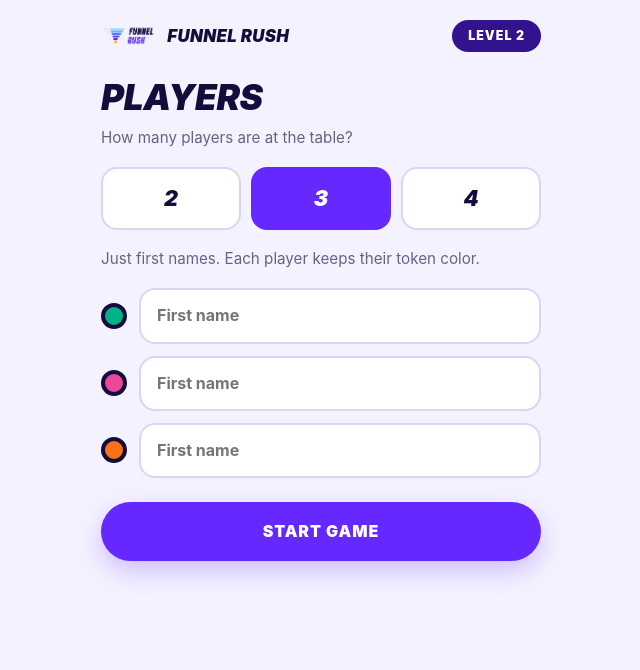
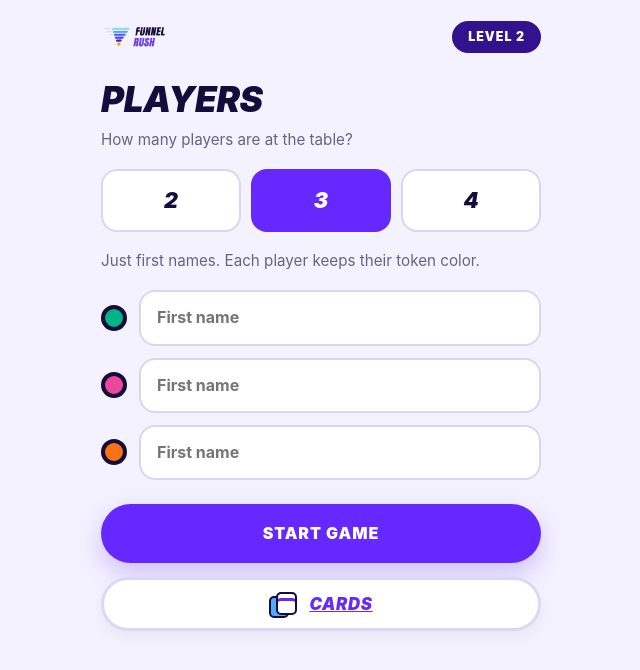
Before and after one commit to Mehdi123-hub/funnel-rush-v3, a plain HTML site: page index.html in a window 1280 px wide. Both pictures are taken after a click on the button "NEW GAME". Shown: the whole page, without its empty margins (319-959 px from the left). Drawn offline with Linux system fonts and the light colour scheme.

Commit message:
modif logo + ajout bouton cards

```diff
--- a/css/style.css
+++ b/css/style.css
@@ -68,30 +68,25 @@ button {
 
 /* Top navigation / status bar */
 .top-bar {
-  display: flex; /* Place brand and level badge side by side */
+  display: flex; /* Place logo and level badge side by side */
   align-items: center; /* Vertically center items */
   justify-content: space-between; /* Push items to opposite edges */
-  gap: 12px; /* Minimum spacing between brand and badge */
+  gap: 12px; /* Minimum spacing between logo and badge */
   margin-bottom: 20px; /* Space below top bar */
 }
 
-/* Compact brand mark inside inner screens */
-.brand-mini {
-  display: inline-flex; /* Align logo image and brand text */
-  align-items: center; /* Vertically center icon and text */
-  gap: 8px; /* Gap between logo and label */
-  font-weight: 900; /* Extra bold brand weight */
-  font-style: italic; /* Dynamic italic styling matching logo */
-  letter-spacing: 0.02em; /* Slight letter spacing */
-  font-size: 1.05rem; /* Compact header font size */
-  color: var(--ink); /* Dark ink text */
+/* Compact brand logo inside inner headers without duplicate text */
+.brand-logo-only {
+  display: inline-flex; /* Keep logo aligned cleanly on the left */
+  align-items: center; /* Vertically center logo image */
+  line-height: 1; /* Avoid extra line-height spacing */
 }
 
-/* Logo image size inside compact header */
-.brand-mini img {
-  height: 28px; /* Fixed compact height */
-  width: auto; /* Preserve natural aspect ratio */
-  display: block; /* Avoid inline baseline gap */
+/* Logo image size inside inner headers */
+.brand-logo-only img {
+  height: 34px; /* Crisp header logo height */
+  width: auto; /* Keep natural aspect ratio */
+  display: block; /* Prevent inline baseline gap */
 }
 
 /* Level pill badge in the header */
@@ -338,23 +333,71 @@ h1, h2, h3, p {
   box-shadow: none; /* Flat outline style */
 }
 
-/* Secondary link-like button to open the Card Guide */
-.guide-link-btn {
-  width: 100%; /* Full width */
-  margin-top: 10px; /* Gap below primary CTA */
-  padding: 13px 18px; /* Comfortable tap height */
-  border-radius: var(--radius-pill); /* Pill shape */
-  background: var(--surface); /* White background */
-  border: 2px solid var(--line); /* Subtle border */
-  color: var(--primary); /* Purple text */
-  font-size: 0.88rem; /* Slightly smaller than main CTA */
-  font-weight: 800; /* Bold label */
-  letter-spacing: 0.04em; /* Subtle tracking */
-  text-transform: uppercase; /* Uppercase text */
-  display: inline-flex; /* Align text and arrow */
-  align-items: center; /* Vertically center */
-  justify-content: center; /* Horizontally center */
-  gap: 8px; /* Space before arrow */
+/* Pill button matching bouton cards.png (double card icon + purple CARDS label) */
+.cards-pill-btn {
+  width: 100%; /* Full width inside mobile container */
+  margin-top: 14px; /* Space below preceding block or CTA */
+  padding: 12px 20px; /* Pill height matching visual mockup */
+  border-radius: var(--radius-pill); /* Full capsule border radius */
+  background: var(--surface); /* Crisp white interior fill */
+  border: 3px solid #dcd6f7; /* Soft lavender pill border */
+  color: var(--primary); /* Electric purple label color */
+  font-size: 1.05rem; /* Bold pill label size */
+  font-weight: 900; /* Heavy display weight */
+  font-style: italic; /* Dynamic italic styling */
+  letter-spacing: 0.04em; /* Slight letter spacing */
+  text-transform: uppercase; /* Force uppercase CARDS */
+  display: inline-flex; /* Align icon and label horizontally */
+  align-items: center; /* Vertically center icon and text */
+  justify-content: center; /* Center content inside pill */
+  gap: 12px; /* Space between card stack icon and CARDS text */
+  box-shadow: 0 6px 16px rgba(20, 13, 59, 0.05); /* Subtle elevation */
+  transition: transform 0.14s ease, border-color 0.14s ease; /* Smooth feedback */
+}
+
+/* Hover feedback on CARDS pill button */
+.cards-pill-btn:hover {
+  border-color: var(--primary); /* Highlight border in purple on hover */
+}
+
+/* Active press feedback on CARDS pill button */
+.cards-pill-btn:active {
+  transform: scale(0.985); /* Subtle press shrink */
+}
+
+/* Double overlapping cards icon inside CARDS pill button */
+.cards-icon {
+  position: relative; /* Anchor overlapping back and front cards */
+  width: 28px; /* Icon bounding width */
+  height: 24px; /* Icon bounding height */
+  flex-shrink: 0; /* Prevent icon distortion */
+}
+
+/* Back blue card of the overlapping pair */
+.cards-icon::before {
+  content: ""; /* Required for pseudo-element */
+  position: absolute; /* Position slightly left and down */
+  left: 0; /* Left offset */
+  top: 4px; /* Top offset */
+  width: 16px; /* Card width */
+  height: 18px; /* Card height */
+  border-radius: 5px; /* Rounded card corners */
+  background: #55a8ff; /* Sky/royal blue card fill */
+  border: 2.5px solid var(--ink); /* Dark ink outline */
+}
+
+/* Front white card of the overlapping pair */
+.cards-icon::after {
+  content: ""; /* Required for pseudo-element */
+  position: absolute; /* Position overlapping to the right and top */
+  right: 0; /* Right offset */
+  top: 0; /* Top offset */
+  width: 17px; /* Card width */
+  height: 19px; /* Card height */
+  border-radius: 5px; /* Rounded card corners */
+  background: #ffffff; /* White card face */
+  border: 2.5px solid var(--ink); /* Dark ink outline */
+  box-shadow: inset 0 5px 0 -1px #ffffff, inset 0 8px 0 -1px var(--primary); /* Small purple bar inside front card */
 }
 
 /* Subtle helper caption below actions */
@@ -992,7 +1035,7 @@ h1, h2, h3, p {
   gap: 10px; /* Gap between card list rows */
 }
 
-/* Clickable card row in the Card Guide list (mockup 10_Guide_liste.png) */
+/* Clickable card row in the Card Guide list */
 .card-row-btn {
   position: relative; /* Positioning context for left colored bar */
   width: 100%; /* Full width */
@@ -1020,7 +1063,7 @@ h1, h2, h3, p {
   background: var(--row-floor-color, var(--primary)); /* Stage color passed via inline CSS var */
 }
 
-/* Hover / active feedback on guide list row */
+/* Hover feedback on guide list row */
 .card-row-btn:hover {
   border-color: var(--primary); /* Purple border on hover */
 }
@@ -1092,7 +1135,7 @@ h1, h2, h3, p {
   padding: 4px 0; /* Touch area */
 }
 
-/* Detail card container (mockup 11_Guide_carte.png) */
+/* Detail card container */
 .detail-card {
   position: relative; /* Positioning context for top colored strip */
   background: var(--surface); /* White card */
@@ -1193,6 +1236,6 @@ h1, h2, h3, p {
 /* Example text inside detail card */
 .detail-example {
   font-size: 0.92rem; /* Slightly softer size */
-  color: var(--muted); /* Muted text matching mockup */
+  color: var(--muted); /* Muted text */
   margin: 0; /* Clean margin */
 }
--- a/index.html
+++ b/index.html
@@ -22,8 +22,8 @@
     <!-- 1. HOME SCREEN -->
     <section id="screen-home" class="home-screen">
       <div>
-        <!-- Brand logo -->
-        <img class="hero-logo" src="./FunnelRush_Logo.png">
+        <!-- Brand logo (already includes Funnel Rush text) -->
+        <img class="hero-logo" src="./FunnelRush_Logo.png" alt="Funnel Rush">
         <!-- Game tagline -->
         <h1 class="hero-title">Turn strangers into loyal customers.</h1>
         <!-- Format and player count note -->
@@ -58,8 +58,8 @@
       <div>
         <!-- Button advancing to player setup -->
         <button id="btn-new-game" type="button" class="cta-btn">New game</button>
-        <!-- Button opening the Card Guide page -->
-        <a href="./guide.html" class="guide-link-btn">Card guide <span>&rarr;</span></a>
+        <!-- Bottom CARDS button opening the Card Guide -->
+        <a href="./guide.html" class="cards-pill-btn"><span class="cards-icon" aria-hidden="true"></span><span>CARDS</span></a>
         <!-- Helper note for QR re-entry -->
         <p class="helper-note">Scan the board's APP QR code to return to your game.</p>
       </div>
@@ -67,9 +67,9 @@
 
     <!-- 2. PLAYERS SCREEN -->
     <section id="screen-players" class="hidden">
-      <!-- Top header with logo and active level badge -->
+      <!-- Top header with logo only and active level badge -->
       <header class="top-bar">
-        <span class="brand-mini"><img src="./FunnelRush_Logo.png" alt=""> FUNNEL RUSH</span>
+        <span class="brand-logo-only"><img src="./FunnelRush_Logo.png" alt="Funnel Rush"></span>
         <span id="players-level-badge" class="level-badge is-level-2">Level 2</span>
       </header>
 
@@ -94,13 +94,15 @@
 
       <!-- Start round 1 button -->
       <button id="btn-start-game" type="button" class="cta-btn">Start game</button>
+      <!-- Bottom CARDS button below player names and start button -->
+      <a href="./guide.html" class="cards-pill-btn"><span class="cards-icon" aria-hidden="true"></span><span>CARDS</span></a>
     </section>
 
     <!-- 3. ROUND SCREEN -->
     <section id="screen-round" class="hidden">
-      <!-- Top header with logo and level badge -->
+      <!-- Top header with logo only and level badge -->
       <header class="top-bar">
-        <span class="brand-mini"><img src="./FunnelRush_Logo.png" alt=""> FUNNEL RUSH</span>
+        <span class="brand-logo-only"><img src="./FunnelRush_Logo.png" alt="Funnel Rush"></span>
         <span id="round-level-badge" class="level-badge is-level-2">Level 2</span>
       </header>
 
@@ -116,13 +118,15 @@
 
       <!-- Single contextual round action button -->
       <button id="btn-round-action" type="button" class="cta-btn">Round 1: draw event</button>
+      <!-- Bottom CARDS button below the round event and primary action -->
+      <a href="./guide.html" class="cards-pill-btn"><span class="cards-icon" aria-hidden="true"></span><span>CARDS</span></a>
     </section>
 
     <!-- 4. FINAL SCORES SCREEN -->
     <section id="screen-scores" class="hidden">
-      <!-- Top header with logo and level badge -->
+      <!-- Top header with logo only and level badge -->
       <header class="top-bar">
-        <span class="brand-mini"><img src="./FunnelRush_Logo.png" alt=""> FUNNEL RUSH</span>
+        <span class="brand-logo-only"><img src="./FunnelRush_Logo.png" alt="Funnel Rush"></span>
         <span id="scores-level-badge" class="level-badge is-level-2">Level 2</span>
       </header>
 
@@ -137,13 +141,15 @@
         <!-- Submit button to calculate final points -->
         <button id="btn-calc-scores" type="submit" class="cta-btn is-gold">Calculate</button>
       </form>
+      <!-- Bottom CARDS button at the bottom of the scores screen -->
+      <a href="./guide.html" class="cards-pill-btn"><span class="cards-icon" aria-hidden="true"></span><span>CARDS</span></a>
     </section>
 
     <!-- 5. RESULTS SCREEN -->
     <section id="screen-results" class="hidden">
-      <!-- Top header with logo and level badge -->
+      <!-- Top header with logo only and level badge -->
       <header class="top-bar">
-        <span class="brand-mini"><img src="./FunnelRush_Logo.png" alt=""> FUNNEL RUSH</span>
+        <span class="brand-logo-only"><img src="./FunnelRush_Logo.png" alt="Funnel Rush"></span>
         <span id="results-level-badge" class="level-badge is-level-2">Level 2</span>
       </header>
 
@@ -163,6 +169,8 @@
 
       <!-- Button opening the reset confirmation modal -->
       <button id="btn-results-new-game" type="button" class="cta-btn is-outline">New game</button>
+      <!-- Bottom CARDS button at the bottom of the results screen -->
+      <a href="./guide.html" class="cards-pill-btn"><span class="cards-icon" aria-hidden="true"></span><span>CARDS</span></a>
     </section>
   </main>
 
```
Also changed, not shown: guide.html (+8 -4 lines).
